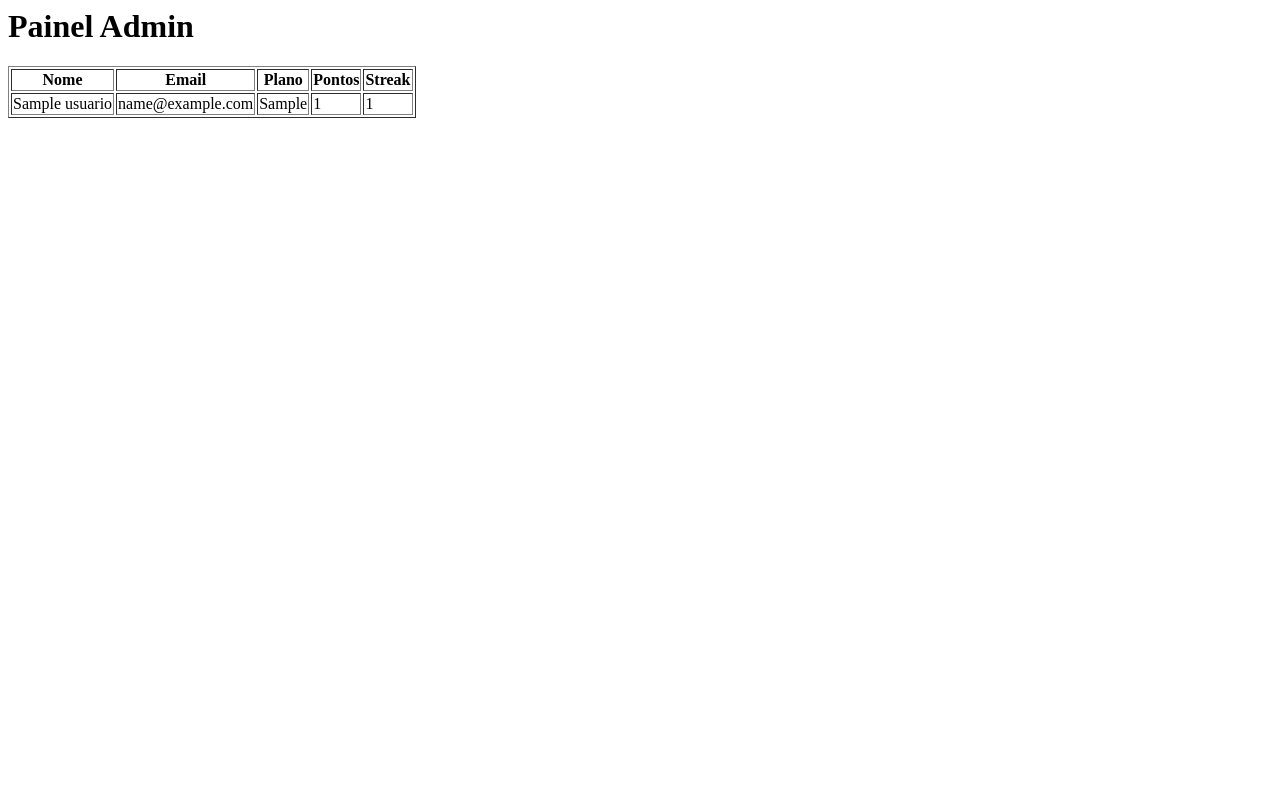
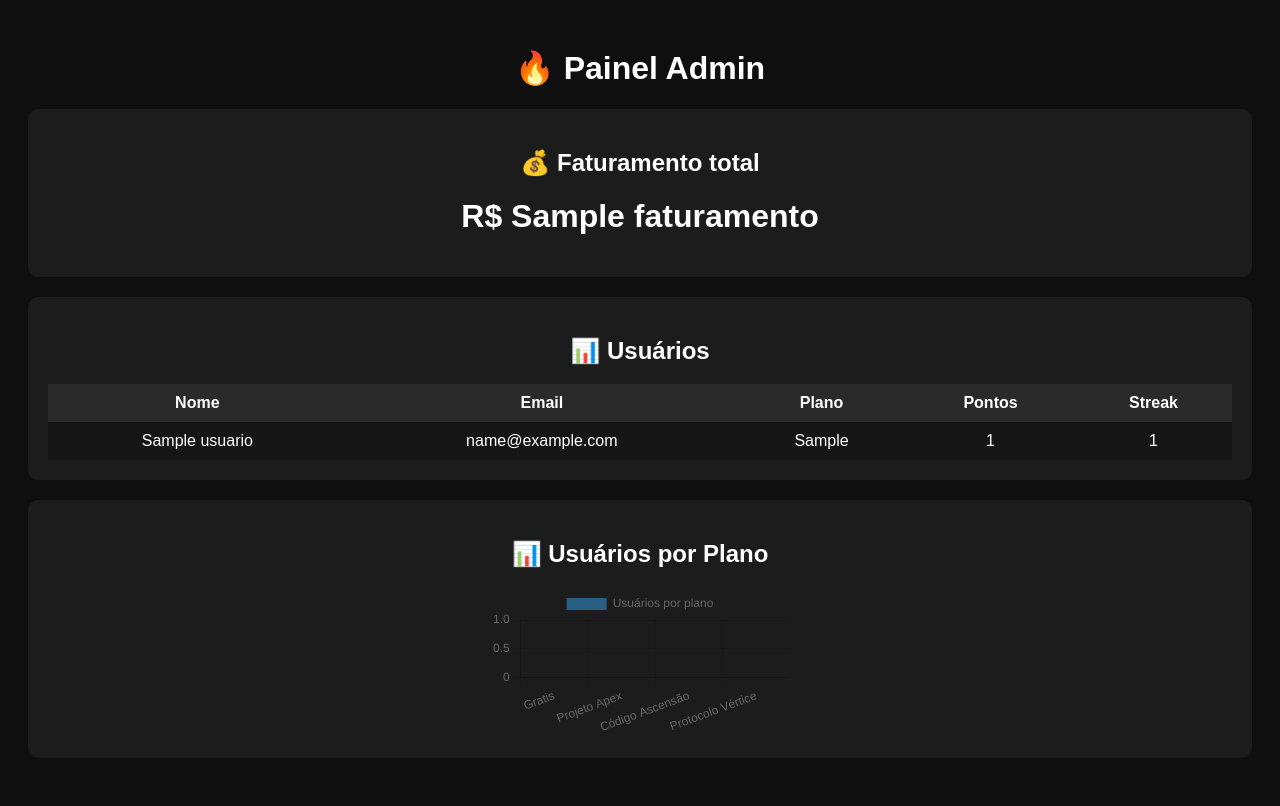
Before and after one commit to marlonholanda89/protocolo-ascensao-silenciosa, a Flask app: template templates/admin.html in a window 1280 px wide. Before the commit the page ends 118 px from the top, so only its background shows below. Run offline with Flask 3, Linux system fonts and the light colour scheme; tables that the repository leaves empty hold one stand-in row (values such as "Sample post"); the template is opened without the code that fills it: values that come from a table or form of the project are taken from there, most other values are stand-ins (such as "Sample title", 1, 10 or a date in 2020).

Commit message:
painel admin profissional

```diff
--- a/app.py
+++ b/app.py
@@ -193,11 +193,15 @@
 
 @app.route("/ranking")
 def ranking():
+    email = session.get("email")
+
+    if not email:
+        return redirect(url_for("login"))
+
     usuarios = Usuario.query.order_by(
         Usuario.pontos.desc()
     ).limit(10).all()
 
-    email = session.get("email")
     usuario = Usuario.query.filter_by(email=email).first()
 
     posicao = Usuario.query.filter(
@@ -301,7 +305,7 @@
     return render_template("planos.html")
 
 
-# 🔥 PAINEL ADMIN (AQUI FOI ADICIONADO)
+# 🔥 ADMIN PROFISSIONAL
 @app.route("/admin")
 def admin():
 
@@ -317,7 +321,23 @@
 
     usuarios = Usuario.query.all()
 
-    return render_template("admin.html", usuarios=usuarios)
+    # 💰 faturamento
+    precos = {
+        "Projeto Apex": 10,
+        "Código Ascensão": 49.90,
+        "Protocolo Vértice": 99.90
+    }
+
+    faturamento = 0
+
+    for u in usuarios:
+        faturamento += precos.get(u.plano, 0)
+
+    return render_template(
+        "admin.html",
+        usuarios=usuarios,
+        faturamento=faturamento
+    )
 
 
 @app.route("/checkout/<plano>")
@@ -350,10 +370,6 @@
         ],
         "payer": {
             "email": usuario.email
-        },
-        "payment_methods": {
-            "excluded_payment_types": [],
-            "installments": 12
         },
         "notification_url": request.host_url + "webhook",
         "back_urls": {
--- a/templates/admin.html
+++ b/templates/admin.html
@@ -1,6 +1,70 @@
-<h1>Painel Admin</h1>
+<!DOCTYPE html>
+<html lang="pt-br">
+<head>
+<meta charset="UTF-8">
+<title>Painel Admin</title>
 
-<table border="1">
+<script src="https://cdn.jsdelivr.net/npm/chart.js"></script>
+
+<style>
+body {
+    font-family: Arial;
+    background: #0f0f0f;
+    color: white;
+    padding: 20px;
+}
+
+h1, h2 {
+    text-align: center;
+}
+
+.card {
+    background: #1c1c1c;
+    padding: 20px;
+    border-radius: 10px;
+    margin-bottom: 20px;
+}
+
+table {
+    width: 100%;
+    border-collapse: collapse;
+    background: #1c1c1c;
+}
+
+th, td {
+    padding: 10px;
+    text-align: center;
+}
+
+th {
+    background: #2a2a2a;
+}
+
+tr:nth-child(even) {
+    background: #161616;
+}
+
+canvas {
+    max-width: 600px;
+    margin: auto;
+    display: block;
+}
+</style>
+
+</head>
+<body>
+
+<h1>🔥 Painel Admin</h1>
+
+<div class="card">
+    <h2>💰 Faturamento total</h2>
+    <h1>R$ {{ faturamento }}</h1>
+</div>
+
+<div class="card">
+    <h2>📊 Usuários</h2>
+
+    <table>
         <tr>
             <th>Nome</th>
             <th>Email</th>
@@ -19,3 +83,32 @@
         </tr>
         {% endfor %}
     </table>
+</div>
+
+<div class="card">
+    <h2>📊 Usuários por Plano</h2>
+    <canvas id="graficoUsuarios"></canvas>
+</div>
+
+<script>
+const data = {
+    labels: ["Gratis", "Projeto Apex", "Código Ascensão", "Protocolo Vértice"],
+    datasets: [{
+        label: "Usuários por plano",
+        data: [
+            {{ usuarios | selectattr("plano", "equalto", "Gratis") | list | length }},
+            {{ usuarios | selectattr("plano", "equalto", "Projeto Apex") | list | length }},
+            {{ usuarios | selectattr("plano", "equalto", "Código Ascensão") | list | length }},
+            {{ usuarios | selectattr("plano", "equalto", "Protocolo Vértice") | list | length }}
+        ]
+    }]
+};
+
+new Chart(document.getElementById("graficoUsuarios"), {
+    type: "bar",
+    data: data
+});
+</script>
+
+</body>
+</html>
```
Lines whose indentation alone changed are shown as unchanged.
